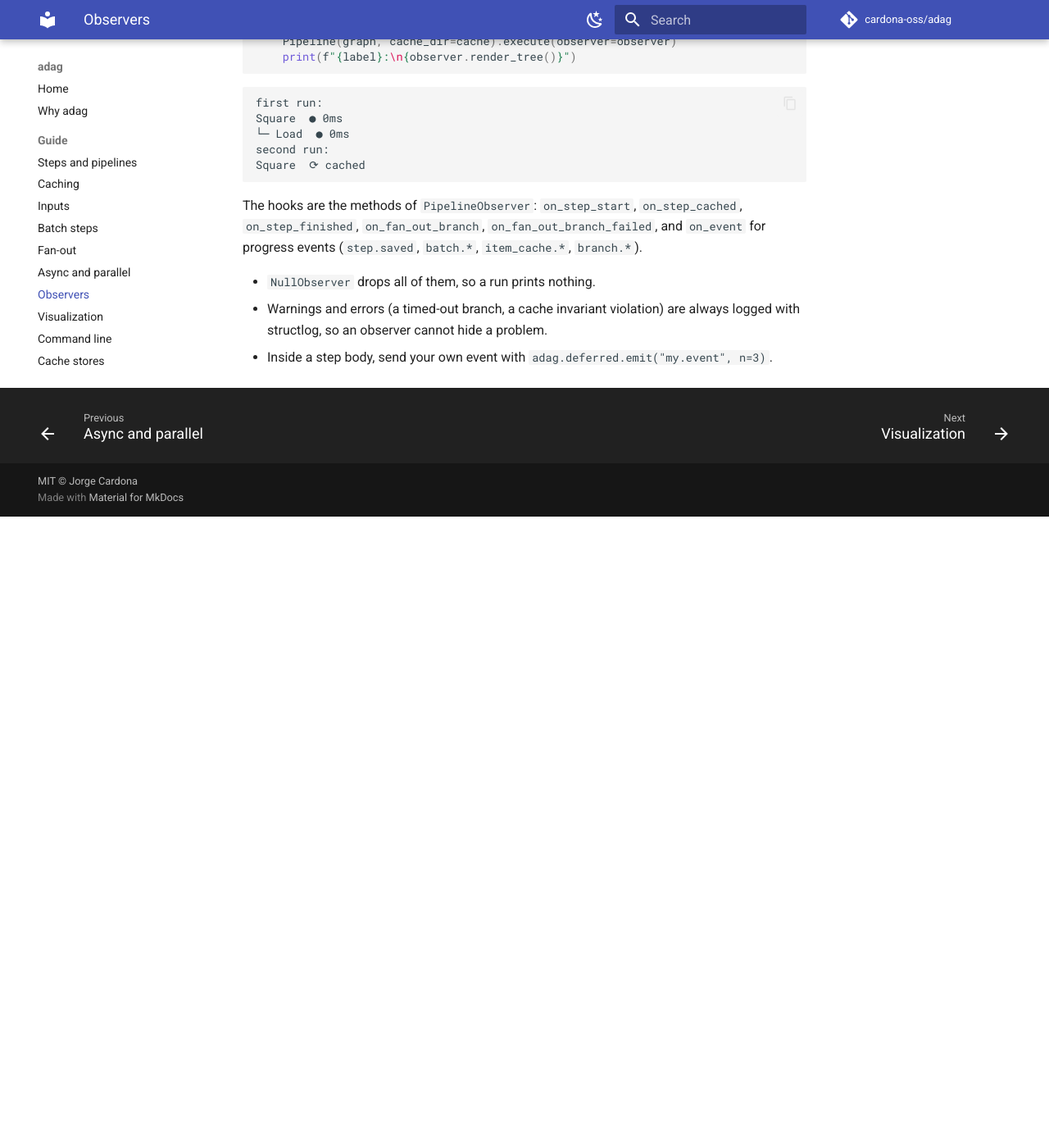
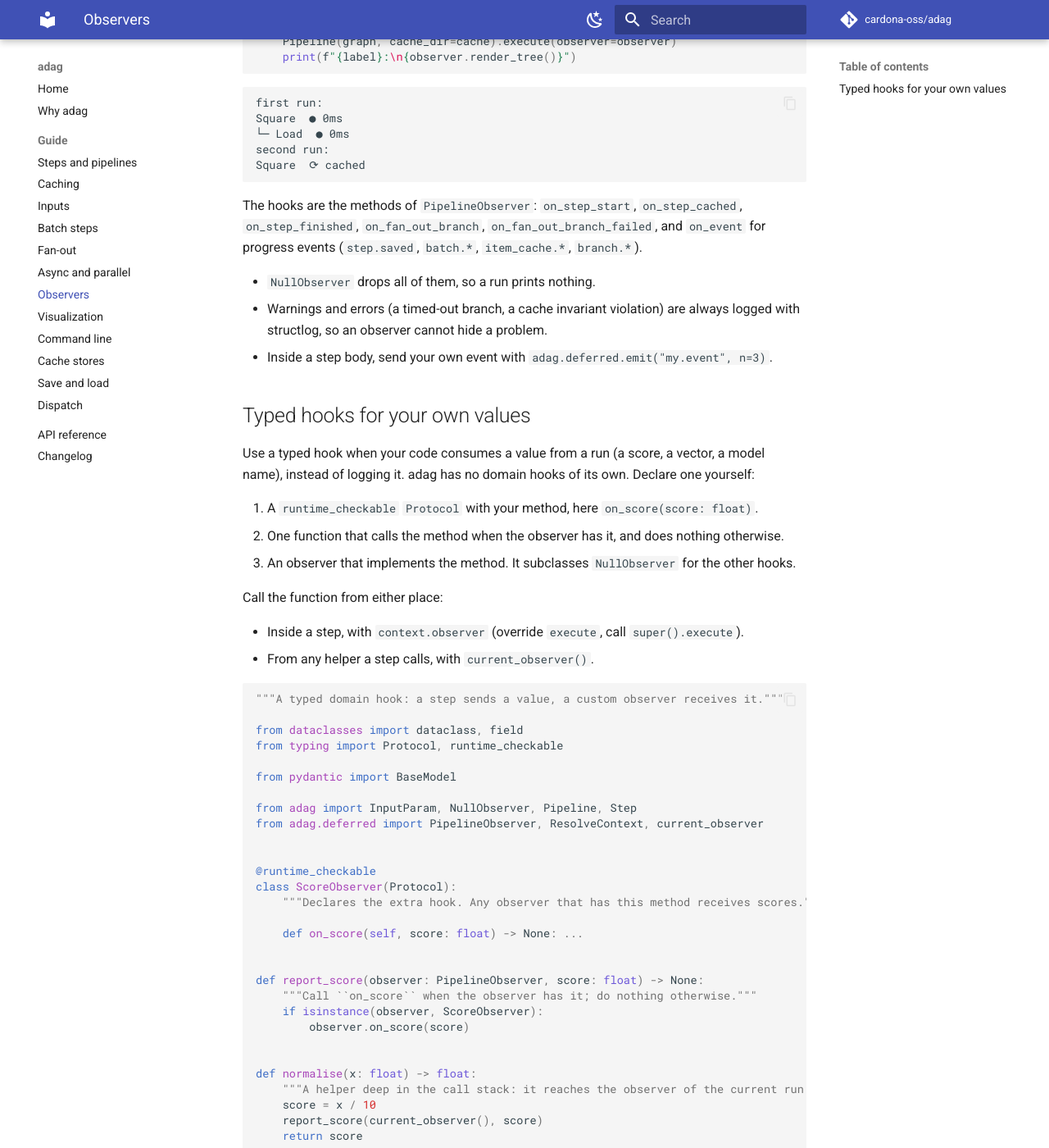
Before and after one commit to jorgeecardona/adag, an MkDocs documentation site: the page built from docs/observers.md, in a window 1280 px wide and 1400 px high, scrolled down 934 px. Shown: the whole window at 82% size. Built offline with MkDocs 1.6.1 and Material for MkDocs 9.7.7, drawn with Linux system fonts in a browser that asks for light colours; comment, search, counter and statistics services are not loaded; before the commit the page ends 1564 px from its top, so only the background shows below that; some of the changed text lies outside the part shown.

Commit message:
Docs: typed hooks for your own observer values
A runtime_checkable Protocol plus one function that calls the hook when
the observer has it. Works from context.observer inside a step and from
current_observer() in a helper; a plain NullObserver keeps working.
The deprecated domain hooks now point at this section. Proves CO-6 (#3).

````diff
--- /dev/null
+++ b/docs/examples/typed_observer_hook.py
@@ -0,0 +1,65 @@
+"""A typed domain hook: a step sends a value, a custom observer receives it."""
+
+from dataclasses import dataclass, field
+from typing import Protocol, runtime_checkable
+
+from pydantic import BaseModel
+
+from adag import InputParam, NullObserver, Pipeline, Step
+from adag.deferred import PipelineObserver, ResolveContext, current_observer
+
+
+@runtime_checkable
+class ScoreObserver(Protocol):
+    """Declares the extra hook. Any observer that has this method receives scores."""
+
+    def on_score(self, score: float) -> None: ...
+
+
+def report_score(observer: PipelineObserver, score: float) -> None:
+    """Call ``on_score`` when the observer has it; do nothing otherwise."""
+    if isinstance(observer, ScoreObserver):
+        observer.on_score(score)
+
+
+def normalise(x: float) -> float:
+    """A helper deep in the call stack: it reaches the observer of the current run."""
+    score = x / 10
+    report_score(current_observer(), score)
+    return score
+
+
+class Number(BaseModel):
+    value: float
+
+
+@dataclass(frozen=True)
+class Score(Step[Number]):
+    def run(self, x: float) -> Number:
+        return Number(value=normalise(x))
+
+
+@dataclass(frozen=True)
+class Double(Step[Number]):
+    def execute(self, context: ResolveContext, **inputs: object) -> Number:
+        result = super().execute(context, **inputs)
+        report_score(context.observer, result.value)  # a step with the context in hand
+        return result
+
+    def run(self, n: Number) -> Number:
+        return Number(value=n.value * 2)
+
+
+@dataclass
+class CollectScores(NullObserver):
+    scores: list[float] = field(default_factory=list[float])
+
+    def on_score(self, score: float) -> None:
+        self.scores.append(score)
+
+
+pipeline = Pipeline(Double()(n=Score()(x=InputParam[float]("x"))))
+observer = CollectScores()
+pipeline.execute(x=7.0, observer=observer)
+print(observer.scores)
+pipeline.execute(x=7.0, observer=NullObserver())  # a plain observer: report_score does nothing
--- a/docs/observers.md
+++ b/docs/observers.md
@@ -27,3 +27,36 @@ progress events (`step.saved`, `batch.*`, `item_cache.*`, `branch.*`).
 - Warnings and errors (a timed-out branch, a cache invariant violation) are always logged
   with structlog, so an observer cannot hide a problem.
 - Inside a step body, send your own event with `adag.deferred.emit("my.event", n=3)`.
+
+## Typed hooks for your own values
+
+Use a typed hook when your code consumes a value from a run (a score, a vector, a model name),
+instead of logging it. adag has no domain hooks of its own. Declare one yourself:
+
+1. A `runtime_checkable` `Protocol` with your method, here `on_score(score: float)`.
+2. One function that calls the method when the observer has it, and does nothing otherwise.
+3. An observer that implements the method. It subclasses `NullObserver` for the other hooks.
+
+Call the function from either place:
+
+- Inside a step, with `context.observer` (override `execute`, call `super().execute`).
+- From any helper a step calls, with `current_observer()`.
+
+```python
+--8<-- "docs/examples/typed_observer_hook.py"
+```
+
+```text
+[0.7, 1.4]
+```
+
+(output trimmed: log lines removed)
+
+A strict type checker sees `float` at both ends. A plain `NullObserver` or `LoggingObserver`
+keeps working, because the function skips an observer without the method.
+
+`on_event(event, fields)` stays untyped (`dict[str, Any]`): it carries progress events, not
+values a caller consumes.
+
+The deprecated `NullObserver.on_embedding` and `on_model_refused` do nothing. Replace each with a
+typed hook as above.
--- a/src/adag/__init__.py
+++ b/src/adag/__init__.py
@@ -5,7 +5,7 @@ This module exports every public name of the package, including the lower-level
 imported from here.
 """
 
-__version__ = "0.2.24"
+__version__ = "0.2.25"
 
 from adag.base import CachedStep
 from adag.batch import BatchItem, BatchStep
````
Also changed, not shown: 3 other files.
